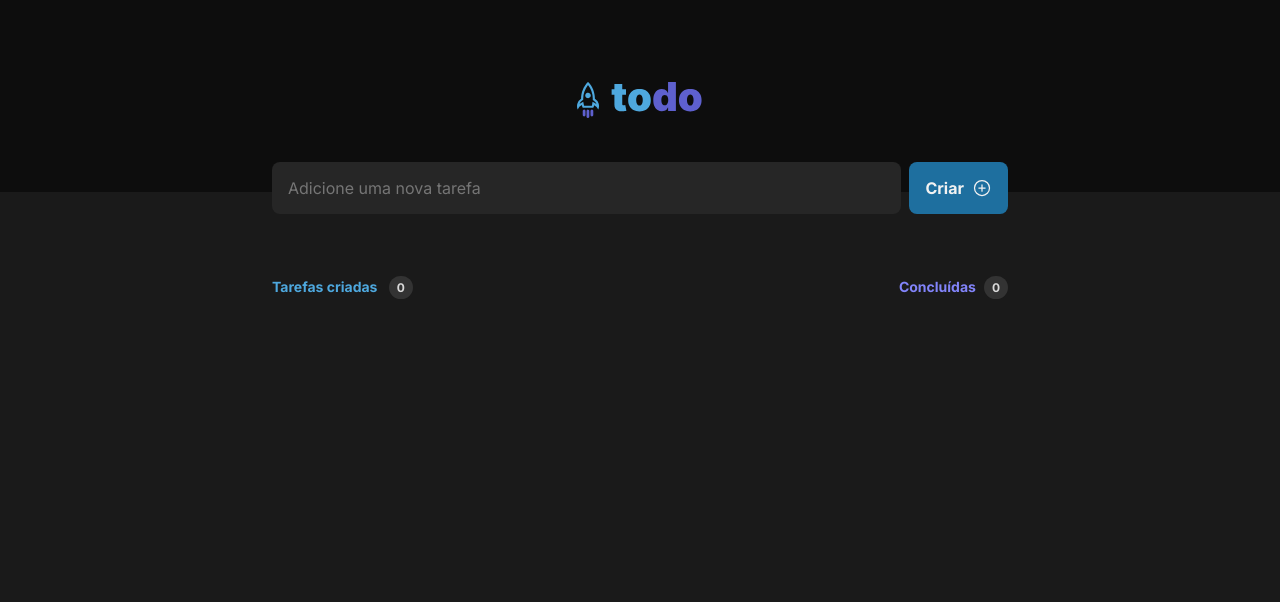
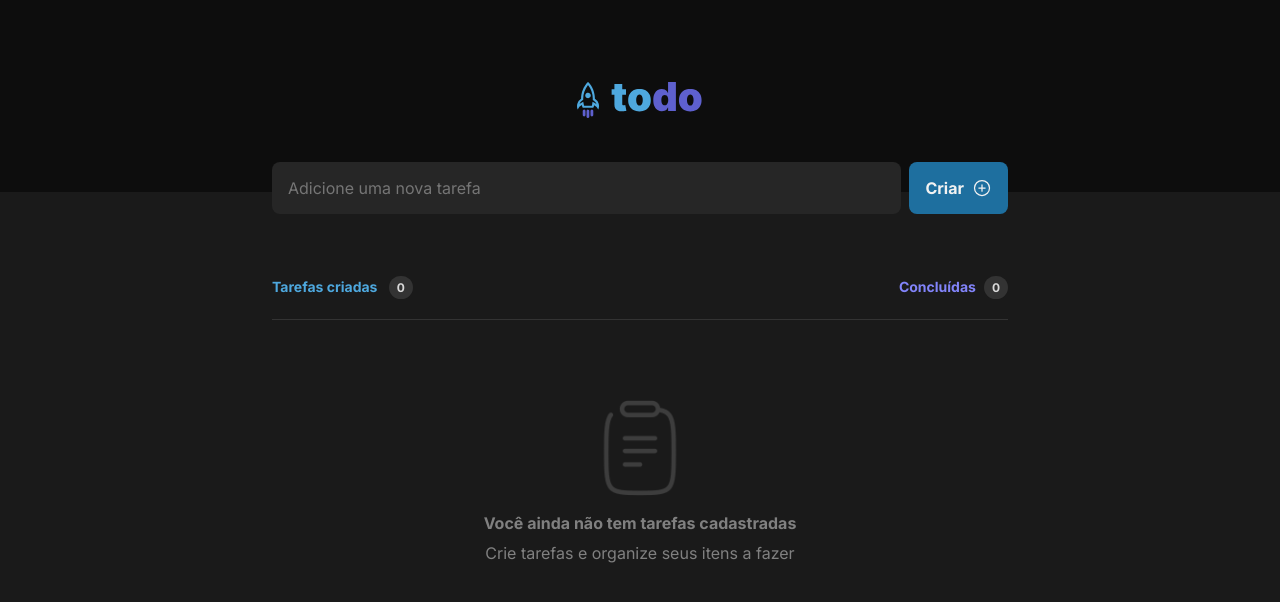
Before and after one commit to DanielFariias/todo-list, a React (Vite) app: page / in a window 1280 px wide. Shown: the top 602 px of the page. Built offline with nearby package versions, Linux system fonts and the light colour scheme.

Commit message:
feat: :art: Melhorando UX quando não existir Tasks

```diff
--- a/src/components/TodoList/index.tsx
+++ b/src/components/TodoList/index.tsx
@@ -1,6 +1,8 @@
 import { Trash } from '@phosphor-icons/react'
 import styles from './styles.module.css'
 import { ITodo } from '../TodoArea'
+
+import clipboard from '../../assets/clipboard.svg'
 
 interface ITodoListProps {
   todos: ITodo[]
@@ -49,6 +51,16 @@
           </div>
         </button>
       ))}
+
+      {!todos.length && (
+        <div className={styles.emptyList}>
+          <img src={clipboard} alt="icone de clipboard" />
+          <p>
+            Você ainda não tem tarefas cadastradas
+            <span>Crie tarefas e organize seus itens a fazer</span>
+          </p>
+        </div>
+      )}
     </div>
   )
 }
--- a/src/components/TodoList/styles.module.css
+++ b/src/components/TodoList/styles.module.css
@@ -70,3 +70,30 @@
   color: white;
   font-size: 12px;
 }
+
+.emptyList {
+  display: flex;
+  flex-direction: column;
+  align-items: center;
+  justify-content: center;
+  padding-top: 5rem;
+  border-top: 1px solid var(--gray-400);
+}
+
+.emptyList img {
+  width: 6rem;
+}
+
+.emptyList p {
+  display: flex;
+  flex-direction: column;
+  align-items: center;
+  gap: 0.5rem;
+  font-weight: bold;
+  line-height: 1.4;
+  margin-top: 1rem;
+}
+
+.emptyList p span {
+  font-weight: 400;
+}
```
Also changed, not shown: src/assets/clipboard.svg (added).
